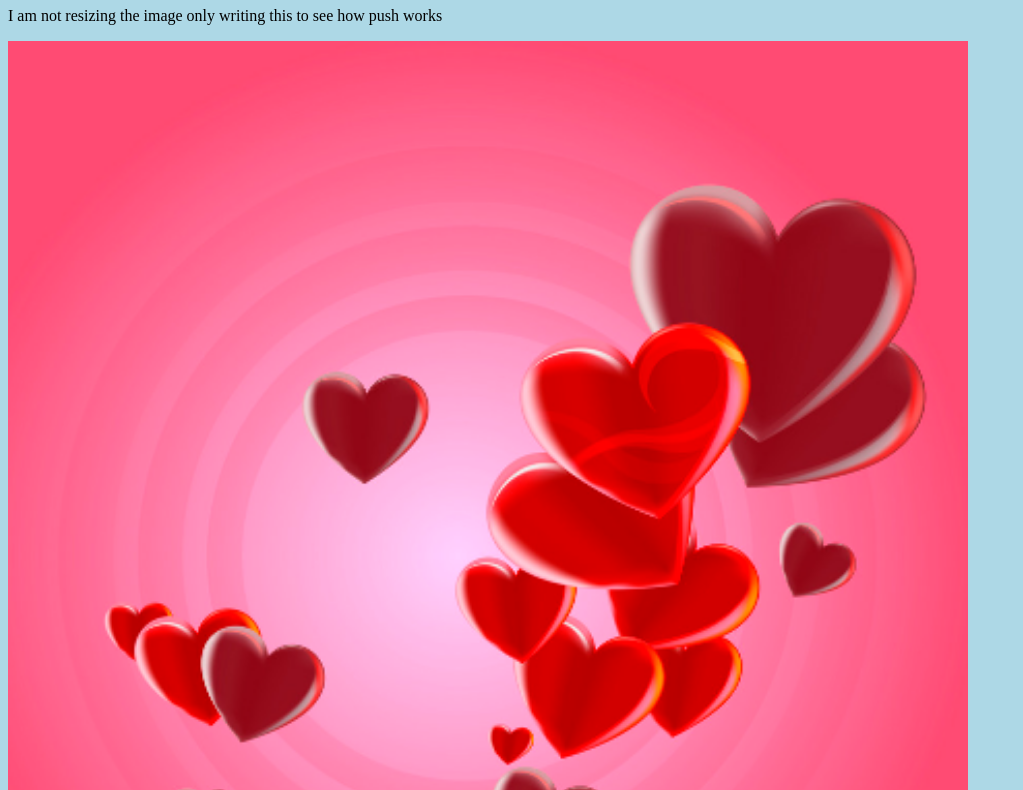
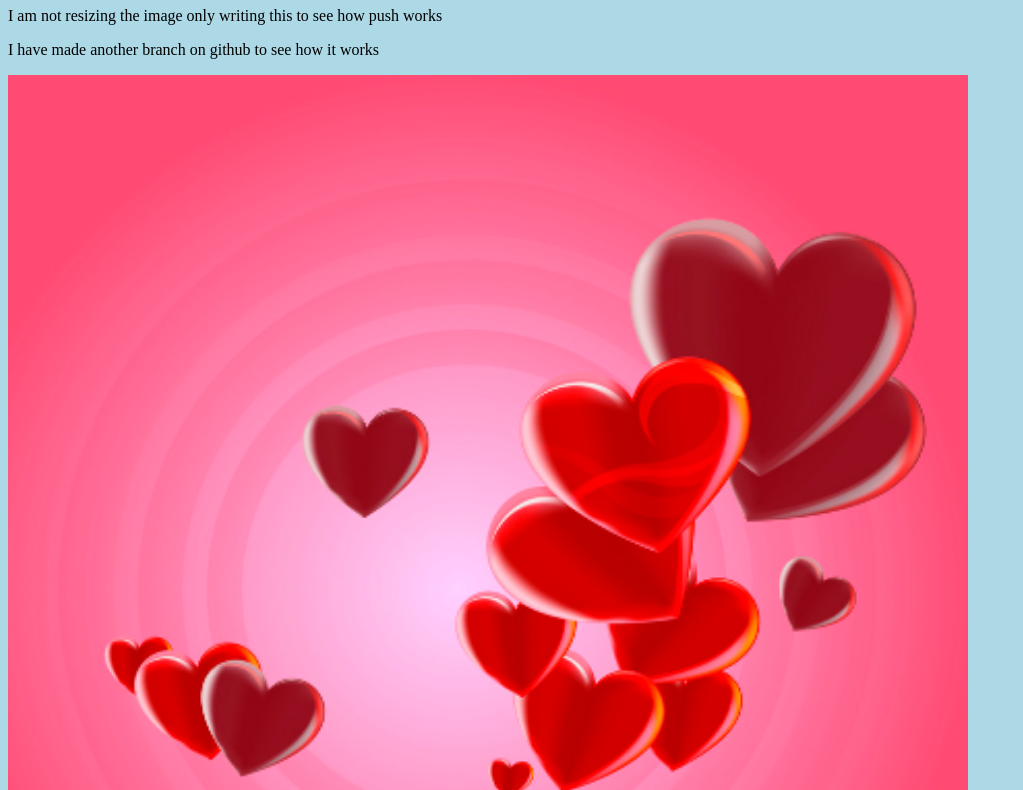
Before and after one commit to SuhailHamid/hello-world, a plain HTML site: page index.html in a window 1280 px wide. Shown: the part 73-863 px from the top of the page, without its empty margins (0-1023 px from the left). Drawn offline with Linux system fonts and the light colour scheme.

Commit message:
another branch
html-skeleton branch created

```diff
--- a/index.html
+++ b/index.html
@@ -11,6 +11,7 @@
 <body>
     <h1>First file while learning the git</h1>
     <p>I am not resizing the image only writing this to see how push works</p>
+    <p> I have made another branch on github to see how it works</p>
     <div><img src="img_hello_world.jpg" alt="Hello World from Space"
         style="width:100%;max-width:960px"></div>
     <p>This is the first file I made while learning the git and the github</p>
```
